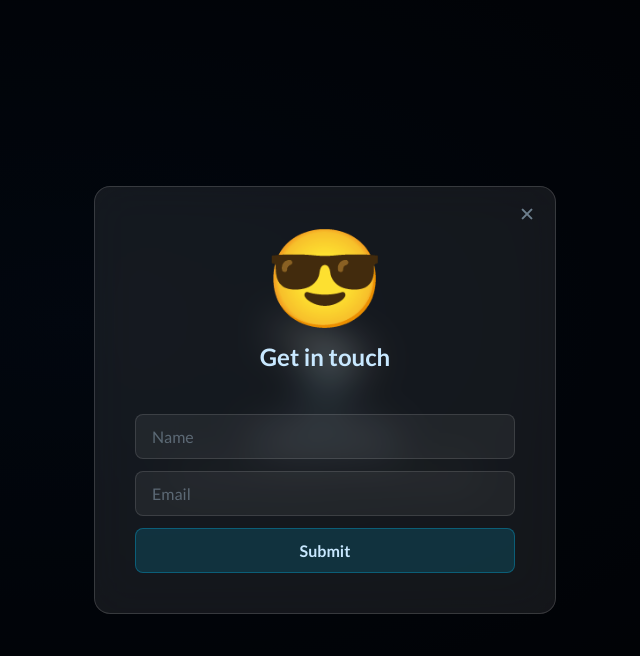
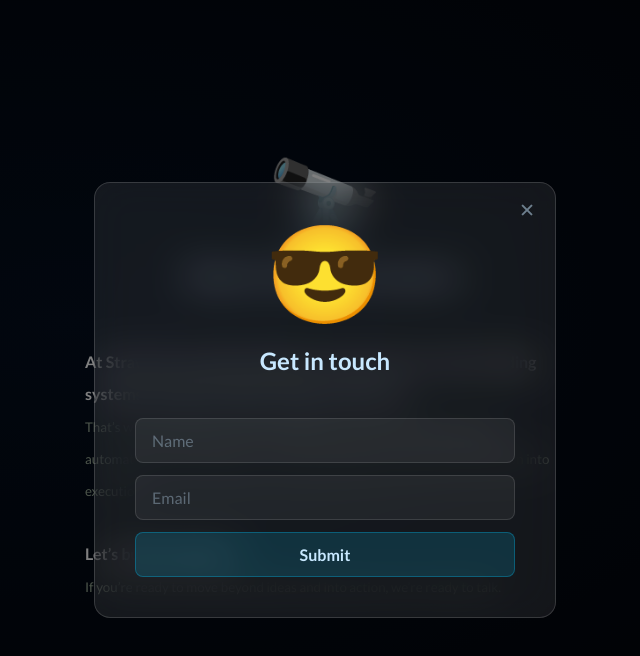
Before and after one commit to herrhelms/straw-io, a Svelte app: page / in a window 1280 px wide. Shown: the top 656 px of the page, without its empty margins (315-955 px from the left). Built offline with nearby package versions, Linux system fonts and the light colour scheme.

Commit message:
copy test

```diff
--- a/src/App.svelte
+++ b/src/App.svelte
@@ -213,8 +213,17 @@
 
 <main>
   <div class="emoji">🔭</div>
-  <h1>Landing Soon</h1>
-  <small>Straw I/O offeres digital services and AI consultung</small>
+  <h1>Better Future, yes please!</h1>
+  <div class="copy">
+    <strong>At Straw I/O, we believe digital transformation is about building systems that think, adapt, and grow with you!</strong><br/>
+    <small>
+      That’s why we design future-facing digital services at the intersection of automation and AI integration—turning complexity into clarity and ambition into execution.
+    </small>
+    <br/>
+    <br/>
+    <strong>Let’s build it together.</strong><br/>
+    <small>If you’re ready to move beyond ideas and into action, we’re ready to talk.</small>
+  </div>
 </main>
 
 {#if showModal}
@@ -301,6 +310,17 @@
     animation: fadeIn 0.3s ease;
   }
 
+  .copy {
+    padding: 2.5rem;
+    width: 90%;
+    max-width: 480px;
+    text-align: left;
+    line-height: 2;
+  }
+  .copy strong {
+    color: #FFF;
+  }
+
   .modal {
     position: relative;
     background: rgba(255, 255, 255, 0.08);
@@ -317,7 +337,7 @@
 
   .modal h1 {
     font-size: 1.5rem;
-    margin: 0 0 1.5rem;
+    margin: 0.5rem 0 1.5rem;
     color: #c8e8ff;
   }
 
--- a/svelte.config.js
+++ b/svelte.config.js
@@ -1,10 +1,6 @@
-import adapter from '@sveltejs/adapter-vercel';
 
 /** @type {import('@sveltejs/kit').Config} */
 const config = {
-    kit: {
-        adapter: adapter()
-    }
 };
 
 export default config;
```
